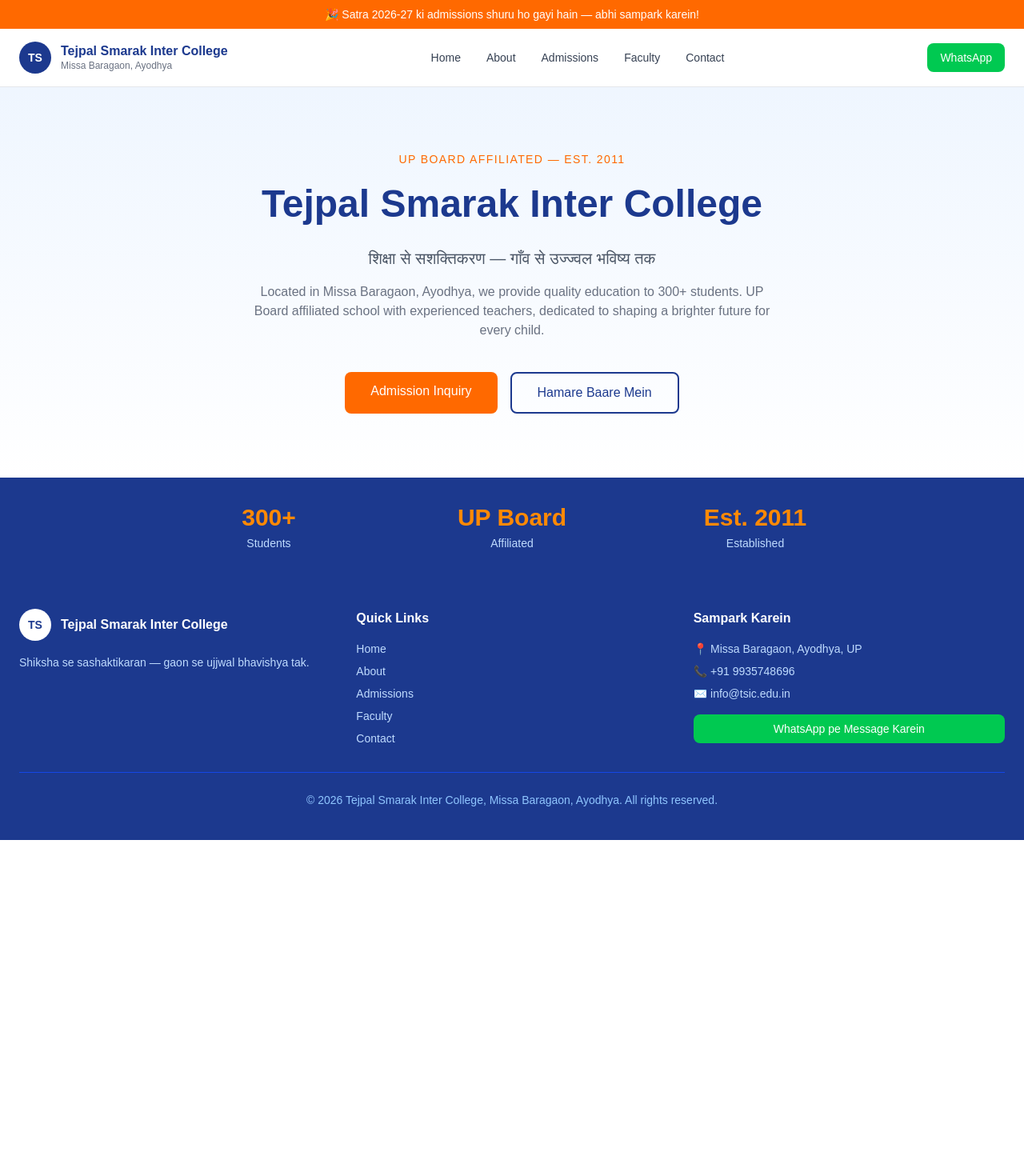
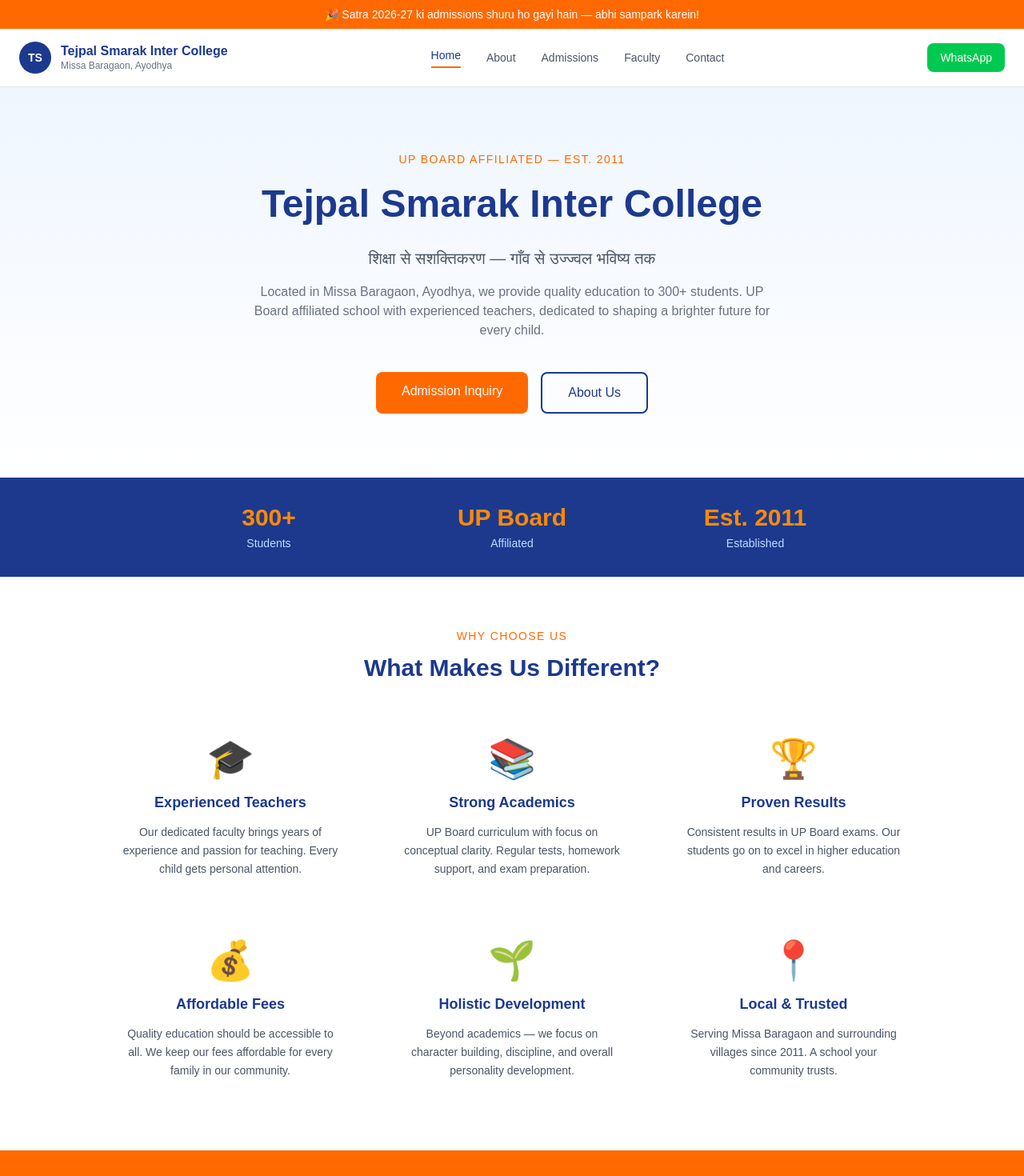
Before and after one commit to RajaBhavesh/tpsic-digital, a Next.js app: page / in a window 1280 px wide. Shown: the top 1470 px of the page at 80% size. Before the commit the page ends 1050 px from the top, so only its background shows below. Built offline with nearby package versions, Linux system fonts and the light colour scheme.

Commit message:
feat: add Why Choose Us section and Navbar active state

```diff
--- a/src/app/page.tsx
+++ b/src/app/page.tsx
@@ -34,7 +34,7 @@ export default function Home() {
               href="/about"
               className="border-2 border-blue-900 text-blue-900 hover:bg-blue-900 hover:text-white font-medium px-8 py-3 rounded-lg transition-colors text-base"
             >
-              Hamare Baare Mein
+              About Us
             </a>
           </div>
 
@@ -58,6 +58,108 @@ export default function Home() {
           </div>
         </div>
       </section>
+
+      {/* Why Choose Us */}
+      <section className="py-16 px-6 bg-white">
+        <div className="max-w-5xl mx-auto">
+          <p className="text-orange-500 font-medium text-sm uppercase tracking-widest text-center mb-3">
+            Why Choose Us
+          </p>
+          <h2 className="text-3xl font-bold text-blue-900 text-center mb-12">
+            What Makes Us Different?
+          </h2>
+          <div className="grid grid-cols-1 md:grid-cols-3 gap-8">
+
+            <div className="text-center p-6 rounded-xl hover:bg-blue-50 transition-colors">
+              <div className="text-5xl mb-4">🎓</div>
+              <h3 className="text-lg font-bold text-blue-900 mb-3">
+                Experienced Teachers
+              </h3>
+              <p className="text-gray-600 text-sm leading-relaxed">
+                Our dedicated faculty brings years of experience and passion
+                for teaching. Every child gets personal attention.
+              </p>
+            </div>
+
+            <div className="text-center p-6 rounded-xl hover:bg-blue-50 transition-colors">
+              <div className="text-5xl mb-4">📚</div>
+              <h3 className="text-lg font-bold text-blue-900 mb-3">
+                Strong Academics
+              </h3>
+              <p className="text-gray-600 text-sm leading-relaxed">
+                UP Board curriculum with focus on conceptual clarity.
+                Regular tests, homework support, and exam preparation.
+              </p>
+            </div>
+
+            <div className="text-center p-6 rounded-xl hover:bg-blue-50 transition-colors">
+              <div className="text-5xl mb-4">🏆</div>
+              <h3 className="text-lg font-bold text-blue-900 mb-3">
+                Proven Results
+              </h3>
+              <p className="text-gray-600 text-sm leading-relaxed">
+                Consistent results in UP Board exams. Our students go on
+                to excel in higher education and careers.
+              </p>
+            </div>
+
+            <div className="text-center p-6 rounded-xl hover:bg-blue-50 transition-colors">
+              <div className="text-5xl mb-4">💰</div>
+              <h3 className="text-lg font-bold text-blue-900 mb-3">
+                Affordable Fees
+              </h3>
+              <p className="text-gray-600 text-sm leading-relaxed">
+                Quality education should be accessible to all. We keep
+                our fees affordable for every family in our community.
+              </p>
+            </div>
+
+            <div className="text-center p-6 rounded-xl hover:bg-blue-50 transition-colors">
+              <div className="text-5xl mb-4">🌱</div>
+              <h3 className="text-lg font-bold text-blue-900 mb-3">
+                Holistic Development
+              </h3>
+              <p className="text-gray-600 text-sm leading-relaxed">
+                Beyond academics — we focus on character building,
+                discipline, and overall personality development.
+              </p>
+            </div>
+
+            <div className="text-center p-6 rounded-xl hover:bg-blue-50 transition-colors">
+              <div className="text-5xl mb-4">📍</div>
+              <h3 className="text-lg font-bold text-blue-900 mb-3">
+                Local & Trusted
+              </h3>
+              <p className="text-gray-600 text-sm leading-relaxed">
+                Serving Missa Baragaon and surrounding villages since 2011.
+                A school your community trusts.
+              </p>
+            </div>
+
+          </div>
+        </div>
+      </section>
+
+      {/* CTA Banner */}
+      <section className="bg-orange-500 py-12 px-6 text-center">
+        <div className="max-w-3xl mx-auto">
+          <h2 className="text-2xl font-bold text-white mb-4">
+            Apne Bachche Ka Bhavishya Surakshit Karein
+          </h2>
+          <p className="text-orange-100 mb-8">
+            Admissions open for 2026-27. Limited seats available.
+          </p>
+          <a
+            href="https://wa.me/91XXXXXXXXXX"
+            target="_blank"
+            rel="noopener noreferrer"
+            className="bg-white text-orange-500 hover:bg-orange-50 font-bold px-8 py-3 rounded-lg transition-colors"
+          >
+            WhatsApp Karein — Abhi Apply Karein
+          </a>
+        </div>
+      </section>
+
     </main>
   );
 }
--- a/src/components/Navbar.tsx
+++ b/src/components/Navbar.tsx
@@ -1,4 +1,19 @@
+"use client";
+
+import Link from "next/link";
+import { usePathname } from "next/navigation";
+
 export default function Navbar() {
+  const pathname = usePathname();
+
+  const links = [
+    { href: "/", label: "Home" },
+    { href: "/about", label: "About" },
+    { href: "/admissions", label: "Admissions" },
+    { href: "/faculty", label: "Faculty" },
+    { href: "/contact", label: "Contact" },
+  ];
+
   return (
     <header>
       {/* Saffron Announcement Bar */}
@@ -11,7 +26,7 @@ export default function Navbar() {
         <div className="max-w-7xl mx-auto flex items-center justify-between">
 
           {/* Left: Logo + School Name */}
-          <div className="flex items-center gap-3">
+          <Link href="/" className="flex items-center gap-3">
             <div className="w-10 h-10 rounded-full bg-blue-900 text-white flex items-center justify-center font-bold text-sm">
               TS
             </div>
@@ -23,20 +38,28 @@ export default function Navbar() {
                 Missa Baragaon, Ayodhya
               </p>
             </div>
-          </div>
+          </Link>
 
           {/* Middle: Nav Links */}
           <div className="hidden md:flex items-center gap-8">
-            <a href="/" className="text-gray-700 hover:text-blue-900 text-sm font-medium transition-colors">Home</a>
-            <a href="/about" className="text-gray-700 hover:text-blue-900 text-sm font-medium transition-colors">About</a>
-            <a href="/admissions" className="text-gray-700 hover:text-blue-900 text-sm font-medium transition-colors">Admissions</a>
-            <a href="/faculty" className="text-gray-700 hover:text-blue-900 text-sm font-medium transition-colors">Faculty</a>
-            <a href="/contact" className="text-gray-700 hover:text-blue-900 text-sm font-medium transition-colors">Contact</a>
+            {links.map((link) => (
+              <Link
+                key={link.href}
+                href={link.href}
+                className={`text-sm font-medium transition-colors ${
+                  pathname === link.href
+                    ? "text-blue-900 border-b-2 border-orange-500 pb-1"
+                    : "text-gray-600 hover:text-blue-900"
+                }`}
+              >
+                {link.label}
+              </Link>
+            ))}
           </div>
 
           {/* Right: WhatsApp Button */}
           <a
-            href="https://wa.me/9935748696"
+            href="https://wa.me/91XXXXXXXXXX"
             target="_blank"
             rel="noopener noreferrer"
             className="bg-green-500 hover:bg-green-600 text-white text-sm font-medium px-4 py-2 rounded-lg transition-colors"
```
